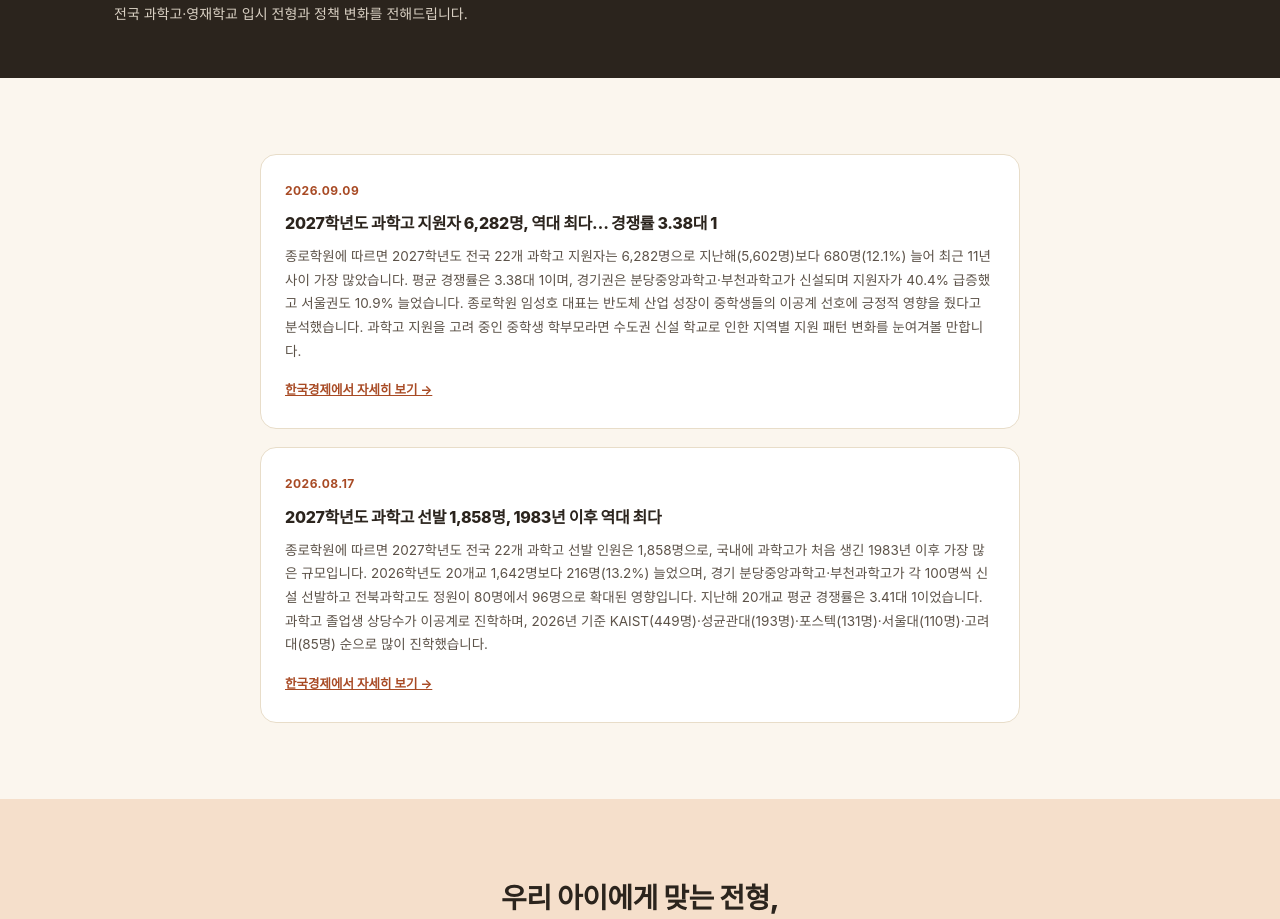
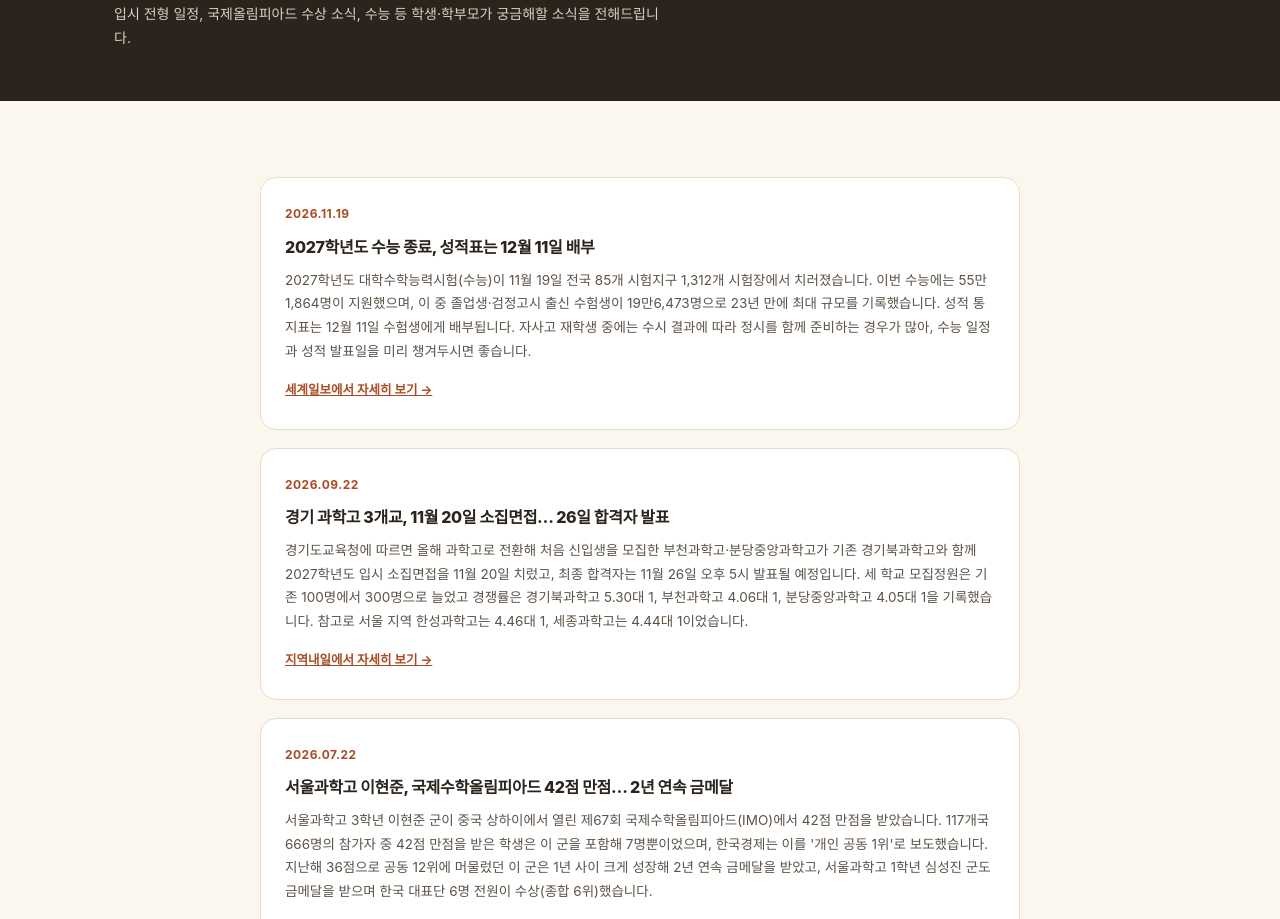
Before and after one commit to hasa080525-ctrl/one-ssam, a plain HTML site: page news.html in a window 1280 px wide. Shown: the part 234-1153 px from the top of the page. Drawn offline with Linux system fonts and the light colour scheme; a web font is replaced by a local one.

Commit message:
뉴스: 학생·학부모 체감도 높은 소식으로 전면 교체
기존의 지원자수·선발인원 통계 위주 뉴스 2건을 국제수학올림피아드
서울과학고 수상, 경기 과학고 3개교 소집면접·합격자발표 일정,
2027학년도 수능 종료·성적표 배부일 등 실제로 학생·학부모가
검색할 만한 소식 3건으로 교체.

Co-Authored-By: Claude Sonnet 5 <noreply@anthropic.com>

```diff
--- a/news.html
+++ b/news.html
@@ -6,15 +6,15 @@
 <meta name="theme-color" content="#2B241D">
 <link rel="icon" type="image/svg+xml" href="/favicon.svg">
 <link rel="apple-touch-icon" href="/favicon.svg">
-<title>과학고·영재학교 입시 뉴스 | 원쌤</title>
-<meta name="description" content="과학고·영재학교 입시 전형, 선발 인원, 경쟁률 등 전국 과학고·영재학교 소식을 전해드립니다.">
+<title>과학고·영재학교·자사고 입시 뉴스 | 원쌤</title>
+<meta name="description" content="과학고·영재학교 입시 전형 일정, 국제올림피아드 수상, 수능 성적표 배부일 등 과학고·영재학교·자사고 학생·학부모가 궁금해할 소식을 전해드립니다.">
 <meta name="robots" content="index, follow, max-snippet:-1, max-image-preview:large">
-<meta name="keywords" content="과학고 입시 뉴스, 영재학교 입시 뉴스, 과학고 경쟁률, 과학고 선발인원, 2027학년도 과학고 입시">
+<meta name="keywords" content="과학고 입시 뉴스, 영재학교 입시 뉴스, 과학고 경쟁률, 과학고 선발인원, 2027학년도 과학고 입시, 국제수학올림피아드, 서울과학고 이현준, 과학고 소집면접, 과학고 합격자 발표, 수능 성적표 배부일">
 <link rel="canonical" href="https://one-ssam.co.kr/news.html">
 <meta property="og:type" content="website">
 <meta property="og:site_name" content="원쌤">
-<meta property="og:title" content="과학고·영재학교 입시 뉴스 | 원쌤">
-<meta property="og:description" content="전국 과학고·영재학교 입시 소식을 전해드립니다.">
+<meta property="og:title" content="과학고·영재학교·자사고 입시 뉴스 | 원쌤">
+<meta property="og:description" content="과학고·영재학교·자사고 학생·학부모가 궁금해할 입시·학업 소식을 전해드립니다.">
 <meta property="og:url" content="https://one-ssam.co.kr/news.html">
 <meta property="og:image" content="https://one-ssam.co.kr/assets/hero-bg.png">
 <script type="application/ld+json">
@@ -76,8 +76,8 @@
 
 <div class="subpage-hero">
   <div class="wrap">
-    <h1>과학고·영재학교 입시 뉴스</h1>
-    <p>전국 과학고·영재학교 입시 전형과 정책 변화를 전해드립니다.</p>
+    <h1>과학고·영재학교·자사고 입시 뉴스</h1>
+    <p>입시 전형 일정, 국제올림피아드 수상 소식, 수능 등 학생·학부모가 궁금해할 소식을 전해드립니다.</p>
   </div>
 </div>
 
@@ -85,16 +85,22 @@
   <div class="wrap">
     <div class="news-grid">
       <div class="news-card">
-        <div class="news-date">2026.09.09</div>
-        <h3>2027학년도 과학고 지원자 6,282명, 역대 최다… 경쟁률 3.38대 1</h3>
-        <p>종로학원에 따르면 2027학년도 전국 22개 과학고 지원자는 6,282명으로 지난해(5,602명)보다 680명(12.1%) 늘어 최근 11년 사이 가장 많았습니다. 평균 경쟁률은 3.38대 1이며, 경기권은 분당중앙과학고·부천과학고가 신설되며 지원자가 40.4% 급증했고 서울권도 10.9% 늘었습니다. 종로학원 임성호 대표는 반도체 산업 성장이 중학생들의 이공계 선호에 긍정적 영향을 줬다고 분석했습니다. 과학고 지원을 고려 중인 중학생 학부모라면 수도권 신설 학교로 인한 지역별 지원 패턴 변화를 눈여겨볼 만합니다.</p>
-        <a href="https://www.hankyung.com/article/2026090946451" target="_blank" rel="noopener">한국경제에서 자세히 보기 →</a>
+        <div class="news-date">2026.11.19</div>
+        <h3>2027학년도 수능 종료, 성적표는 12월 11일 배부</h3>
+        <p>2027학년도 대학수학능력시험(수능)이 11월 19일 전국 85개 시험지구 1,312개 시험장에서 치러졌습니다. 이번 수능에는 55만1,864명이 지원했으며, 이 중 졸업생·검정고시 출신 수험생이 19만6,473명으로 23년 만에 최대 규모를 기록했습니다. 성적 통지표는 12월 11일 수험생에게 배부됩니다. 자사고 재학생 중에는 수시 결과에 따라 정시를 함께 준비하는 경우가 많아, 수능 일정과 성적 발표일을 미리 챙겨두시면 좋습니다.</p>
+        <a href="https://www.segye.com/newsView/20261119501184" target="_blank" rel="noopener">세계일보에서 자세히 보기 →</a>
       </div>
       <div class="news-card">
-        <div class="news-date">2026.08.17</div>
-        <h3>2027학년도 과학고 선발 1,858명, 1983년 이후 역대 최다</h3>
-        <p>종로학원에 따르면 2027학년도 전국 22개 과학고 선발 인원은 1,858명으로, 국내에 과학고가 처음 생긴 1983년 이후 가장 많은 규모입니다. 2026학년도 20개교 1,642명보다 216명(13.2%) 늘었으며, 경기 분당중앙과학고·부천과학고가 각 100명씩 신설 선발하고 전북과학고도 정원이 80명에서 96명으로 확대된 영향입니다. 지난해 20개교 평균 경쟁률은 3.41대 1이었습니다. 과학고 졸업생 상당수가 이공계로 진학하며, 2026년 기준 KAIST(449명)·성균관대(193명)·포스텍(131명)·서울대(110명)·고려대(85명) 순으로 많이 진학했습니다.</p>
-        <a href="https://www.hankyung.com/article/2026081753451" target="_blank" rel="noopener">한국경제에서 자세히 보기 →</a>
+        <div class="news-date">2026.09.22</div>
+        <h3>경기 과학고 3개교, 11월 20일 소집면접… 26일 합격자 발표</h3>
+        <p>경기도교육청에 따르면 올해 과학고로 전환해 처음 신입생을 모집한 부천과학고·분당중앙과학고가 기존 경기북과학고와 함께 2027학년도 입시 소집면접을 11월 20일 치렀고, 최종 합격자는 11월 26일 오후 5시 발표될 예정입니다. 세 학교 모집정원은 기존 100명에서 300명으로 늘었고 경쟁률은 경기북과학고 5.30대 1, 부천과학고 4.06대 1, 분당중앙과학고 4.05대 1을 기록했습니다. 참고로 서울 지역 한성과학고는 4.46대 1, 세종과학고는 4.44대 1이었습니다.</p>
+        <a href="https://www.localnaeil.com/News/View/654855" target="_blank" rel="noopener">지역내일에서 자세히 보기 →</a>
+      </div>
+      <div class="news-card">
+        <div class="news-date">2026.07.22</div>
+        <h3>서울과학고 이현준, 국제수학올림피아드 42점 만점… 2년 연속 금메달</h3>
+        <p>서울과학고 3학년 이현준 군이 중국 상하이에서 열린 제67회 국제수학올림피아드(IMO)에서 42점 만점을 받았습니다. 117개국 666명의 참가자 중 42점 만점을 받은 학생은 이 군을 포함해 7명뿐이었으며, 한국경제는 이를 '개인 공동 1위'로 보도했습니다. 지난해 36점으로 공동 12위에 머물렀던 이 군은 1년 사이 크게 성장해 2년 연속 금메달을 받았고, 서울과학고 1학년 심성진 군도 금메달을 받으며 한국 대표단 6명 전원이 수상(종합 6위)했습니다.</p>
+        <a href="https://www.hankyung.com/article/2026072200201" target="_blank" rel="noopener">한국경제에서 자세히 보기 →</a>
       </div>
     </div>
   </div>
```
